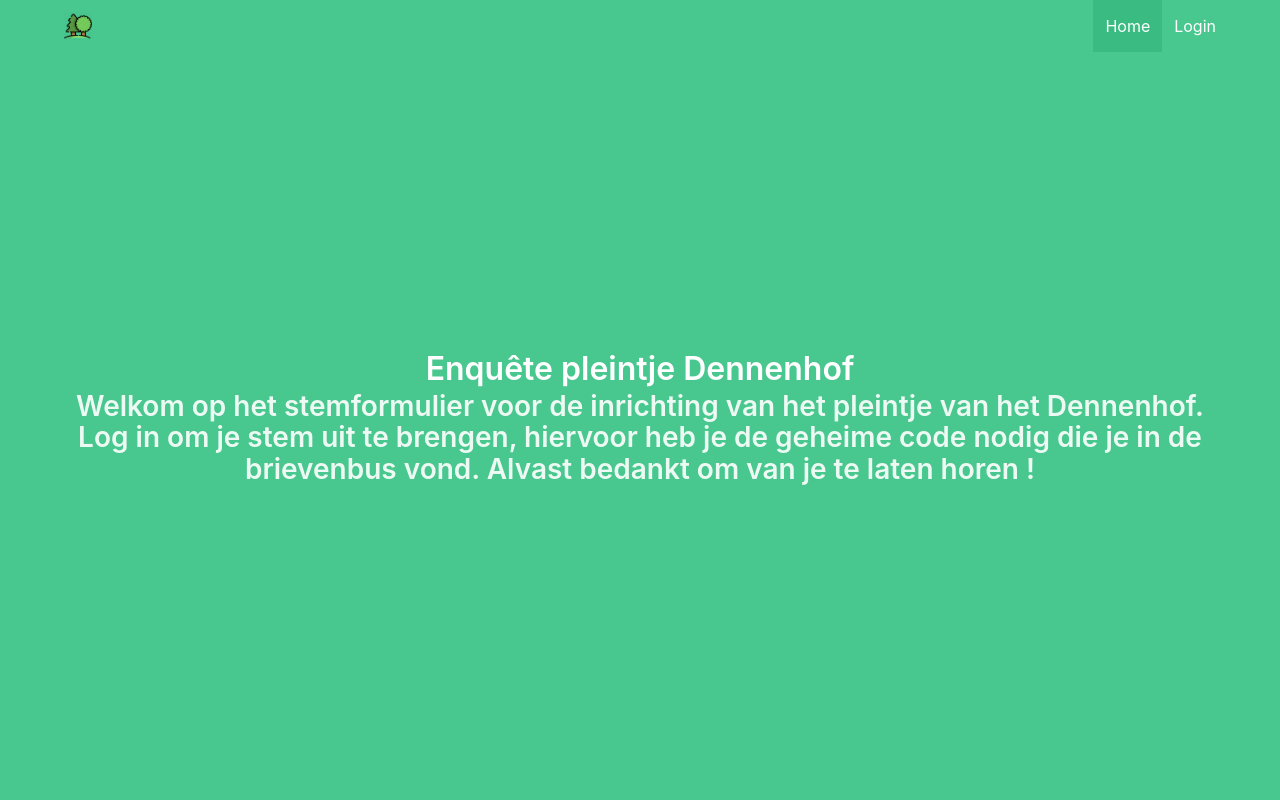
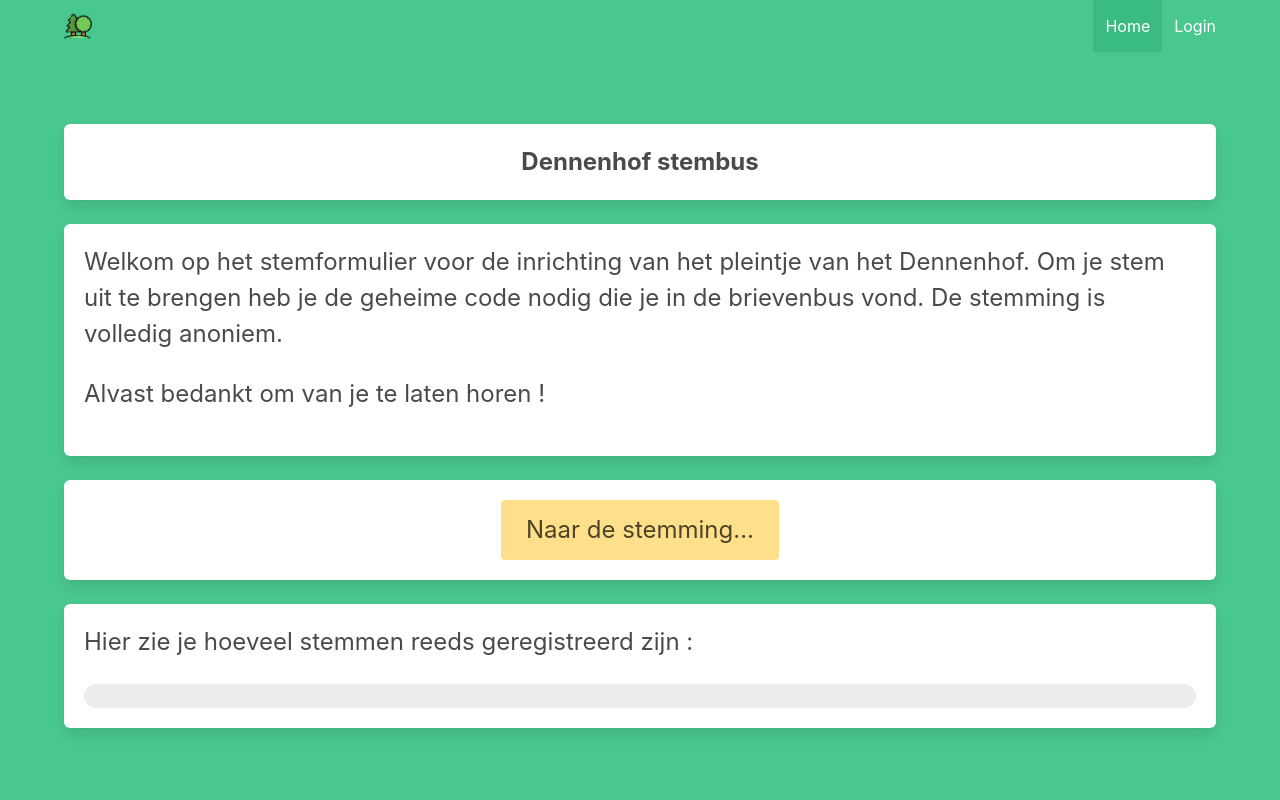
Before and after one commit to binomaiheu/poll-app, a Flask app: page / in a window 1280 px wide. Run offline with Flask 2, Linux system fonts and the light colour scheme.

Commit message:
added progress bar etc...

```diff
--- a/poll/templates/base.html
+++ b/poll/templates/base.html
@@ -17,7 +17,7 @@
             <header class="navbar">
                 <div class="container">
                     <div class="navbar-brand">
-                        <a class="navbar-item">
+                        <a class="navbar-item" href="{{ url_for('main.index') }}">
                           <img src="{{url_for('static', filename='img/pinetree-logo.png')}}" alt="Dennenhof">
                         </a>
                         <span class="navbar-burger" data-target="navbarMenu">
--- a/poll/templates/index.html
+++ b/poll/templates/index.html
@@ -1,14 +1,29 @@
 {% extends "base.html" %}
 
 {% block content %}
-<div class="content">
-  <h1 class="title">
-    Enquête pleintje Dennenhof
-  </h1>
-  <h2 class="subtitle">
-    Welkom op het stemformulier voor de inrichting van het pleintje van het Dennenhof.
-    <a href='login'>Log in</a> om je stem uit te brengen, hiervoor heb je de geheime code nodig
-    die je in de brievenbus vond. Alvast bedankt om van je te laten horen !
-  </h2>
+<div class="box">
+  <div class="content is-large"><b>Dennenhof stembus</b></div>
+</div>
+
+<div class="box">
+  <div class="content is-large">
+    <p style="text-align: left;">Welkom op het stemformulier voor de inrichting van het pleintje van het Dennenhof.
+      Om je stem uit te brengen heb je de geheime code nodig die je in de brievenbus vond.
+      De stemming is volledig anoniem.</p>
+
+      <p style="text-align: left;">Alvast bedankt om van je te laten horen !</p>
+    </p>
+  </div>
+</div>
+
+<div class="box">
+<a class="button is-warning is-large" href="login">Naar de stemming...</a>
+</div>
+
+
+<div class="box">
+  <div class="content is-large">
+    <p style="text-align: left;">Hier zie je hoeveel stemmen reeds geregistreerd zijn :</p></div>
+  <progress class="progress is-info is-large" value="{{stats.n_votes}}" max="{{stats.n_users}}"></progress>
 </div>
 {% endblock %}
```
Also changed, not shown: poll/templates/poll.html (+11 -7 lines).
